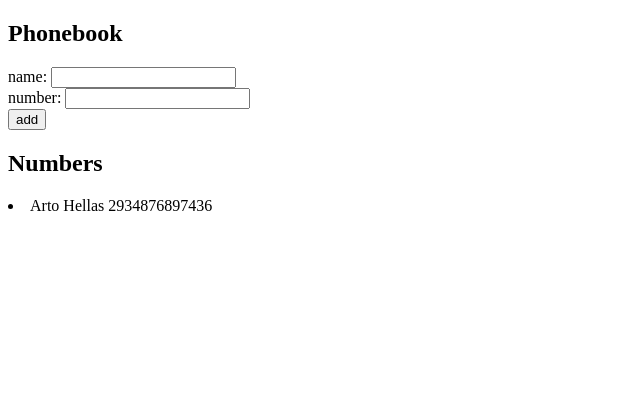
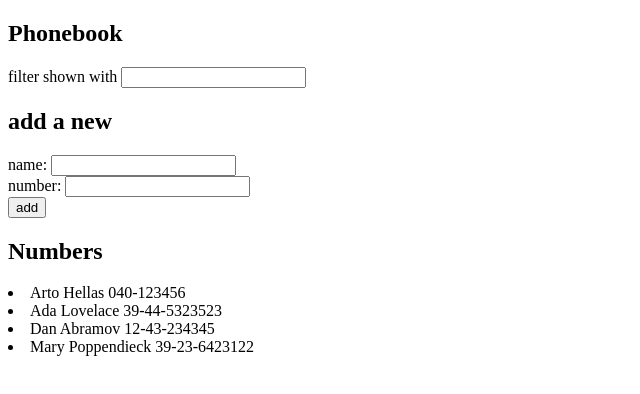
Before and after one commit to shzhe02/fullstackopen, a React (Create React App) app in the folder part2/phonebook/: page / in a window 1280 px wide. Shown: the top 394 px of the page, without its empty margins (0-640 px from the left). Built offline with nearby package versions, Linux system fonts and the light colour scheme.

Commit message:
2.9: Attempted

```diff
--- a/part2/phonebook/src/App.js
+++ b/part2/phonebook/src/App.js
@@ -2,13 +2,14 @@
 
 const App = () => {
   const [persons, setPersons] = useState([
-    {
-      name: 'Arto Hellas',
-      number: '2934876897436'
-    }
+    { name: 'Arto Hellas', number: '040-123456', id: 1 },
+    { name: 'Ada Lovelace', number: '39-44-5323523', id: 2 },
+    { name: 'Dan Abramov', number: '12-43-234345', id: 3 },
+    { name: 'Mary Poppendieck', number: '39-23-6423122', id: 4 }
   ])
   const [newName, setNewName] = useState('')
   const [newNumber, setNewNumber] = useState('')
+  const [searchkey, setSearchkey] = useState('')
 
   const addEntry = (event) => {
     event.preventDefault()
@@ -31,13 +32,20 @@
   const handleName = (event) => {
     setNewName(event.target.value)
   }
-  const handleNumber = (event) => (
+  const handleNumber = (event) => {
     setNewNumber(event.target.value)
-  )
+  }
+  const handleSearchkey = (event) => {
+    setSearchkey(event.target.value)
+  }
 
   return (
     <div>
       <h2>Phonebook</h2>
+        <div>
+          filter shown with <input value={searchkey} onChange={handleSearchkey}/>
+        </div>
+      <h2>add a new</h2>
       <form onSubmit={addEntry}>
         <div>
           name: <input value={newName} onChange={handleName} />
@@ -50,7 +58,11 @@
         </div>
       </form>
       <h2>Numbers</h2>
-      {persons.map(name => <li key={name.name}>{name.name} {name.number}</li>)}
+      {
+        persons
+          .filter(entry => entry.name.toLowerCase().includes(searchkey.toLowerCase()))
+          .map(entry => <li key={entry.name}>{entry.name} {entry.number}</li>)
+      }
     </div>
   )
 }
```
